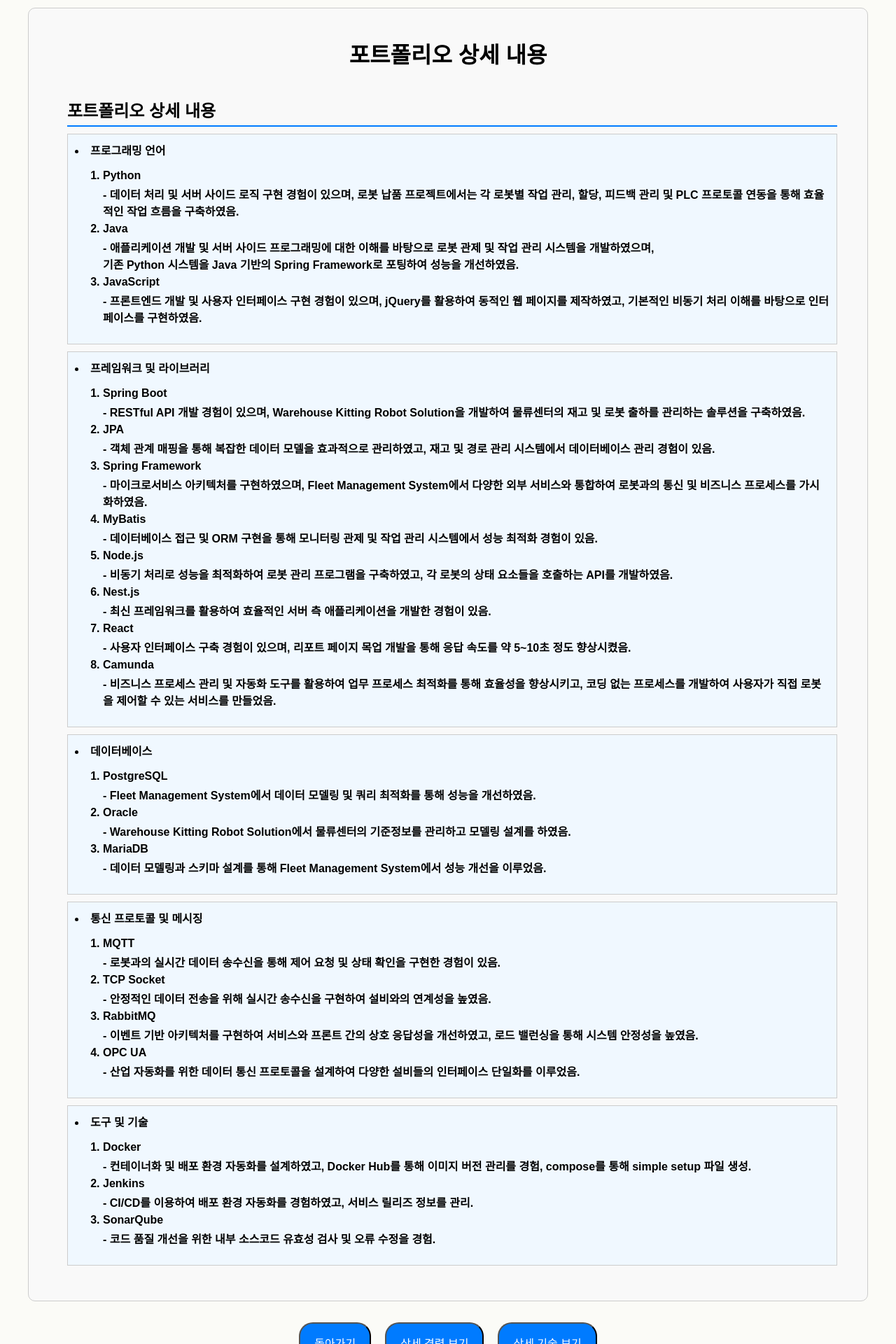
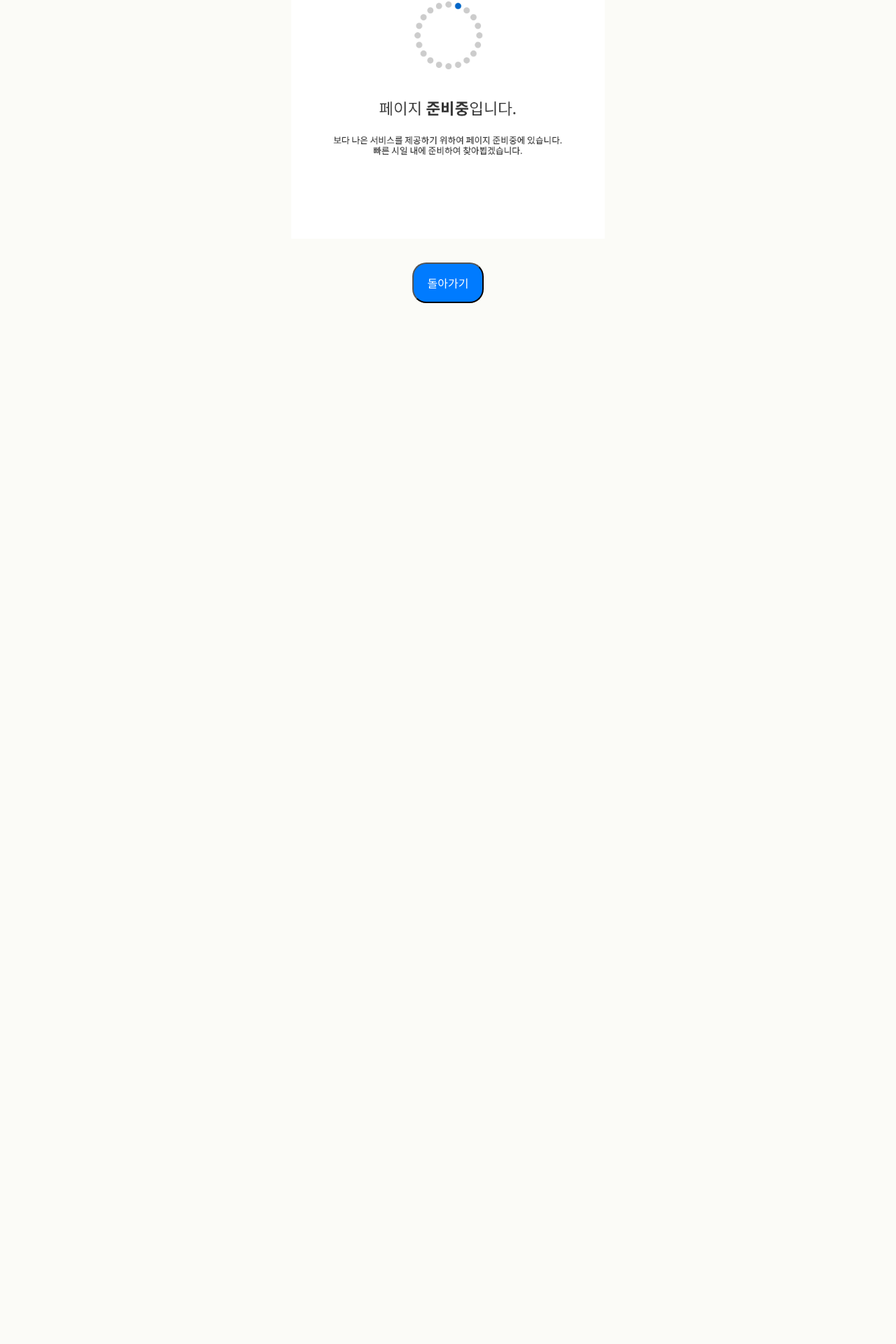
Before and after one commit to Choisungrim/choisungrim.io, a React (Create React App) app: page /choisungrim.io/resumePortfolio in a window 1280 px wide. Shown: the part 127-2047 px from the top of the page at 70% size. After the commit the page ends 800 px from the top, so only its background shows below. Built offline with nearby package versions, Linux system fonts and the light colour scheme.

Commit message:
ready page

```diff
--- a/src/resumePortfolio.js
+++ b/src/resumePortfolio.js
@@ -1,12 +1,13 @@
 import React, { useEffect } from 'react';
 import { useNavigate } from 'react-router-dom';
 import './css/resumeCareer.css'; // 스타일 파일을 별도로 관리
+import loadingImage from './resource/ready.gif'; // 움직이는 이미지 경로
 
-const ResumeCareer = () => {
+const ResumePortfolio = () => {
     const navigate = useNavigate();
 
     useEffect(() => {
-        document.title = 'portfolio'; // 문서 제목 설정
+        document.title = '준비중'; // 문서 제목 설정
         window.scrollTo(0, 0); // 페이지가 로드될 때 스크롤을 맨 위로 이동
     }, []);
 
@@ -15,137 +16,13 @@ const ResumeCareer = () => {
     };
 
     return (
-        <div style={{ padding: '20px' }}>
-            <div className="button-container_resume">
+        <div style={{ padding: '20px', textAlign: 'center' }}>
+            <img src={loadingImage} alt="준비중 이미지" style={{ width: '35vw', height: 'auto' }} />
+            <div className="button-container_resume" style={{ marginTop: '20px' }}>
                 <button className='chatbot-button_resume' onClick={() => handleNavigate('/')}>돌아가기</button>
-                <button className='chatbot-button_resume' onClick={() => handleNavigate('/loading/resumeCareer')}>상세 경력 보기</button>
-                <button className='chatbot-button_resume' onClick={() => handleNavigate('/loading/resumeSkill')}>상세 기술 보기</button>
-            </div>
-            <div className="resume-container">
-                <h1 className="resume-title">포트폴리오 상세 내용</h1>
-
-                <section className="resume-section">
-                    <h2>포트폴리오 상세 내용</h2>
-                    <div>
-                        <li className="highlight">
-                            <strong>프로그래밍 언어</strong>
-                            <ol>
-                                <li>
-                                    <strong>Python</strong>
-                                    <p> - 데이터 처리 및 서버 사이드 로직 구현 경험이 있으며, <strong>로봇 납품 프로젝트</strong>에서는 각 로봇별 작업 관리, 할당, 피드백 관리 및 PLC 프로토콜 연동을 통해 효율적인 작업 흐름을 구축하였음.</p>
-                                </li>
-                                <li>
-                                    <strong>Java</strong>
-                                    <p> - 애플리케이션 개발 및 서버 사이드 프로그래밍에 대한 이해를 바탕으로 <strong>로봇 관제 및 작업 관리</strong> 시스템을 개발하였으며, <br />기존 Python 시스템을 Java 기반의 Spring Framework로 포팅하여 성능을 개선하였음.</p>
-                                </li>
-                                <li>
-                                    <strong>JavaScript</strong>
-                                    <p> - 프론트엔드 개발 및 사용자 인터페이스 구현 경험이 있으며, jQuery를 활용하여 동적인 웹 페이지를 제작하였고, 기본적인 비동기 처리 이해를 바탕으로 인터페이스를 구현하였음.</p>
-                                </li>
-                            </ol>
-                        </li>
-                        <li className="highlight">
-                            <strong>프레임워크 및 라이브러리</strong>
-                            <ol>
-                                <li>
-                                    <strong>Spring Boot</strong>
-                                    <p> - RESTful API 개발 경험이 있으며, <strong>Warehouse Kitting Robot Solution</strong>을 개발하여 물류센터의 재고 및 로봇 출하를 관리하는 솔루션을 구축하였음.</p>
-                                </li>
-                                <li>
-                                    <strong>JPA</strong>
-                                    <p> - 객체 관계 매핑을 통해 복잡한 데이터 모델을 효과적으로 관리하였고, <strong>재고 및 경로 관리 시스템</strong>에서 데이터베이스 관리 경험이 있음.</p>
-                                </li>
-                                <li>
-                                    <strong>Spring Framework</strong>
-                                    <p> - 마이크로서비스 아키텍처를 구현하였으며, <strong>Fleet Management System</strong>에서 다양한 외부 서비스와 통합하여 로봇과의 통신 및 비즈니스 프로세스를 가시화하였음.</p>
-                                </li>
-                                <li>
-                                    <strong>MyBatis</strong>
-                                    <p> - 데이터베이스 접근 및 ORM 구현을 통해 <strong>모니터링 관제 및 작업 관리</strong> 시스템에서 성능 최적화 경험이 있음.</p>
-                                </li>
-                                <li>
-                                    <strong>Node.js</strong>
-                                    <p> - 비동기 처리로 성능을 최적화하여 <strong>로봇 관리 프로그램</strong>을 구축하였고, 각 로봇의 상태 요소들을 호출하는 API를 개발하였음.</p>
-                                </li>
-                                <li>
-                                    <strong>Nest.js</strong>
-                                    <p> - 최신 프레임워크를 활용하여 효율적인 서버 측 애플리케이션을 개발한 경험이 있음.</p>
-                                </li>
-                                <li>
-                                    <strong>React</strong>
-                                    <p> - 사용자 인터페이스 구축 경험이 있으며, <strong>리포트 페이지 목업 개발</strong>을 통해 응답 속도를 약 5~10초 정도 향상시켰음.</p>
-                                </li>
-                                <li>
-                                    <strong>Camunda</strong>
-                                    <p> - 비즈니스 프로세스 관리 및 자동화 도구를 활용하여 <strong>업무 프로세스 최적화</strong>를 통해 효율성을 향상시키고, <strong>코딩 없는 프로세스</strong>를 개발하여 사용자가 직접 로봇을 제어할 수 있는 서비스를 만들었음.</p>
-                                </li>
-                            </ol>
-                        </li>
-                        <li className="highlight">
-                            <strong>데이터베이스</strong>
-                            <ol>
-                                <li>
-                                    <strong>PostgreSQL</strong>
-                                    <p> - <strong>Fleet Management System</strong>에서 데이터 모델링 및 쿼리 최적화를 통해 성능을 개선하였음.</p>
-                                </li>
-                                <li>
-                                    <strong>Oracle</strong>
-                                    <p> - <strong>Warehouse Kitting Robot Solution</strong>에서 물류센터의 기준정보를 관리하고 모델링 설계를 하였음.</p>
-                                </li>
-                                <li>
-                                    <strong>MariaDB</strong>
-                                    <p> - 데이터 모델링과 스키마 설계를 통해 <strong>Fleet Management System</strong>에서 성능 개선을 이루었음.</p>
-                                </li>
-                            </ol>
-                        </li>
-                        <li className="highlight">
-                            <strong>통신 프로토콜 및 메시징</strong>
-                            <ol>
-                                <li>
-                                    <strong>MQTT</strong>
-                                    <p> - 로봇과의 실시간 데이터 송수신을 통해 제어 요청 및 상태 확인을 구현한 경험이 있음.</p>
-                                </li>
-                                <li>
-                                    <strong>TCP Socket</strong>
-                                    <p> - 안정적인 데이터 전송을 위해 실시간 송수신을 구현하여 설비와의 연계성을 높였음.</p>
-                                </li>
-                                <li>
-                                    <strong>RabbitMQ</strong>
-                                    <p> - 이벤트 기반 아키텍처를 구현하여 서비스와 프론트 간의 상호 응답성을 개선하였고, 로드 밸런싱을 통해 시스템 안정성을 높였음.</p>
-                                </li>
-                                <li>
-                                    <strong>OPC UA</strong>
-                                    <p> - 산업 자동화를 위한 데이터 통신 프로토콜을 설계하여 다양한 설비들의 인터페이스 단일화를 이루었음.</p>
-                                </li>
-                            </ol>
-                        </li>
-                        <li className="highlight">
-                            <strong>도구 및 기술</strong>
-                            <ol>
-                                <li>
-                                    <strong>Docker</strong>
-                                    <p> - 컨테이너화 및 배포 환경 자동화를 설계하였고, Docker Hub를 통해 이미지 버전 관리를 경험, compose를 통해 simple setup 파일 생성.</p>
-                                </li>
-                                <li>
-                                    <strong>Jenkins</strong>
-                                    <p> - CI/CD를 이용하여 배포 환경 자동화를 경험하였고, 서비스 릴리즈 정보를 관리.</p>
-                                </li>
-                                <li>
-                                    <strong>SonarQube</strong>
-                                    <p> - 코드 품질 개선을 위한 내부 소스코드 유효성 검사 및 오류 수정을 경험.</p>
-                                </li>
-                            </ol>
-                        </li>
-                    </div>
-                </section>
-            </div>
-            <div className="button-container_resume">
-                <button className='chatbot-button_resume' onClick={() => handleNavigate('/')}>돌아가기</button>
-                <button className='chatbot-button_resume' onClick={() => handleNavigate('/loading/resumeCareer')}>상세 경력 보기</button>
-                <button className='chatbot-button_resume' onClick={() => handleNavigate('/loading/resumeSkill')}>상세 기술 보기</button>
             </div>
         </div>
     );
 };
 
-export default ResumeCareer;
+export default ResumePortfolio;
```
Also changed, not shown: src/resource/ready.gif (added), 1 other file (tests, documents, lock files or other folders).
